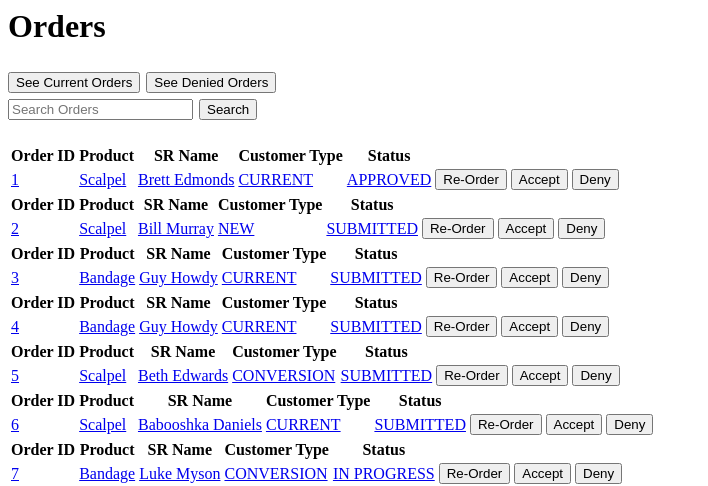
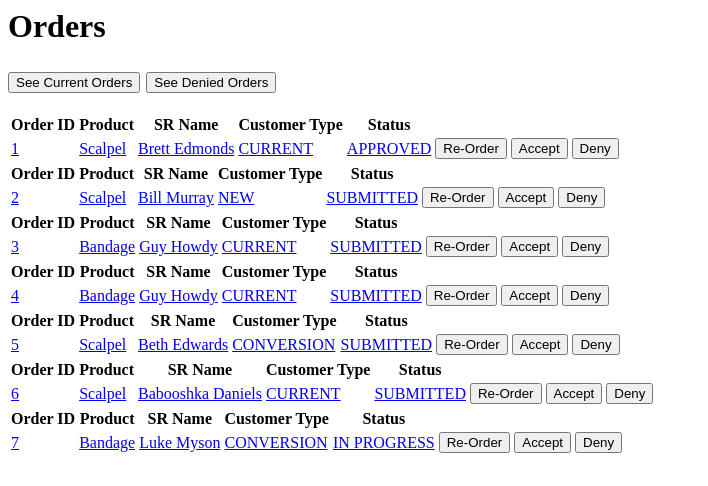
Before and after one commit to SunnykMoore/Project-Mars, a Django app: page /orders/ in a window 1280 px wide. Shown: the top 486 px of the page, without its empty margins (0-708 px from the left). Run offline with Django 3.2, Linux system fonts and the light colour scheme; data comes from the database, SQL or seed files in the repository.

Commit message:
Mistakenly started implemeting search orders in wrong branch, rolling changes back.

```diff
--- a/HelloDjango/orders/templates/orders/order_list.html
+++ b/HelloDjango/orders/templates/orders/order_list.html
@@ -2,10 +2,6 @@
 <h2>
     <a href="/orders/current"><button type="button">See Current Orders</button></a>
     <a href="/orders/denied"><button type="button">See Denied Orders</button></a>
-    <form action="{% url 'search_orders' %}" method="get">
-        <input type+"text" name="q" placeholder="Search Orders">
-        <button type="submit">Search</button>
-    </form>
 </h2>
 
 {% for order in object_list %}
--- a/HelloDjango/orders/views.py
+++ b/HelloDjango/orders/views.py
@@ -132,27 +132,3 @@ class OrderDeny(UpdateView):
 		return old_item #updates the order with our new status
 	fields = ('product', 'SR_first_name', 'SR_last_name', 'status', 'denial_reason')
 	success_url = '/orders/'
-
-class SearchOrders(ListView):
-    model = Order
-    def get_queryset(self): #Override listview get_queryset to just get the orders that match search terms
-        query = self.request.GET.get('q') #obtains 'q', the query submitted by the user
-        return Order.objects.filter( #searches applicable order attributes for search terms
-            						  Q(product__icontains=query) |
-                                      Q(SR_first_name__icontains=query) |
-                                      Q(SR_last_name__icontains=query) |
-                                      Q(SR_phone_number__icontains=query) |
-                                      Q(SM_last_name__icontains=query) |
-                                      Q(SR_email__icontains=query) |
-                                      Q(department__icontains=query) |
-                                      Q(physician__icontains=query) |
-                                      Q(hospital__icontains=query) |
-                                      Q(customer_type__icontains=query) |
-                                      Q(clinical_need__icontains=query) |
-                                      Q(instrument_category__icontains=query) |
-                                      Q(description__icontains=query) |
-                                      Q(size__icontains=query) |
-                                      Q(instrument_type__icontains=query) |
-                                      Q(instrument_handle__icontains=query) |
-                                      Q(denial_reason__icontains=query)
-                                      )
```
